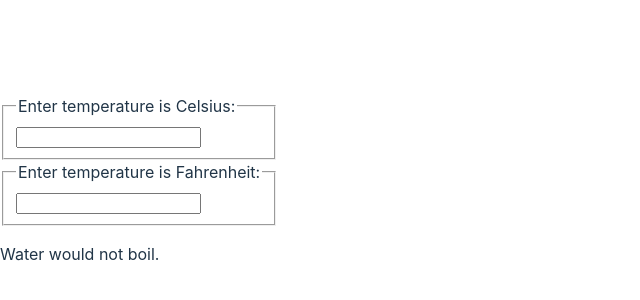
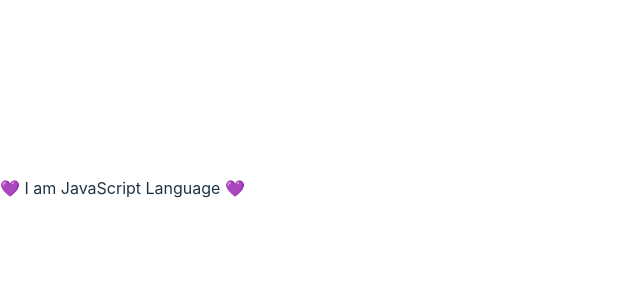
Before and after one commit to RezwanRahin/Think-In-A-React-Way, a React (Vite) app: page / in a window 1280 px wide. Shown: the part 212-512 px from the top of the page, without its empty margins (0-640 px from the left). Built offline with nearby package versions, Linux system fonts and the light colour scheme.

Commit message:
feat(inheritance): renders 'Text' component in 'App' component

```diff
--- a/src/App.jsx
+++ b/src/App.jsx
@@ -1,8 +1,7 @@
-import Calculator from "./components/Calculator";
-
+import Text from "./components/inheritance/Text";
 
 function App() {
-  return <Calculator />
+  return <Text />;
 }
 
 export default App;
```
